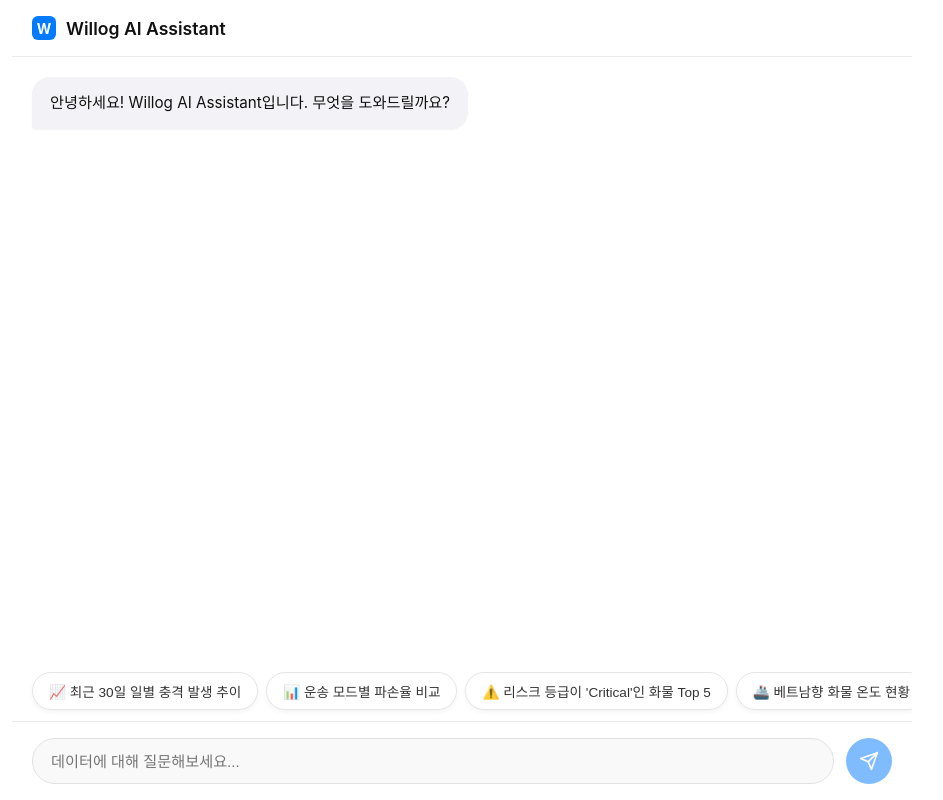
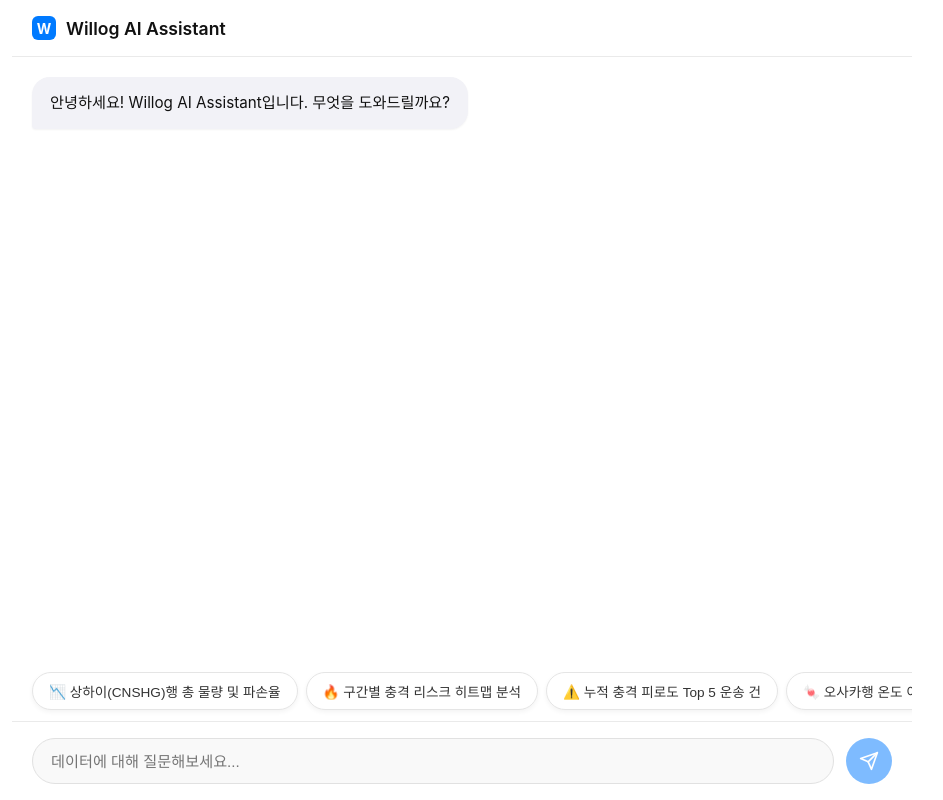
Before and after one commit to jace-jungsoohan/ds_intelligent_assistant, a Next.js app in the folder frontend/: page / in a window 1280 px wide. Shown: the whole page, without its empty margins (178-1121 px from the left). Built offline with nearby package versions, Linux system fonts and the light colour scheme.

Commit message:
fix: update suggested queries list and fix geospatial chart runtime crash

```diff
--- a/frontend/app/page.tsx
+++ b/frontend/app/page.tsx
@@ -2,11 +2,8 @@
 
 import React, { useState, useRef, useEffect } from 'react';
 import {
-    LineChart, Line, BarChart, Bar, XAxis, YAxis, CartesianGrid, Tooltip, Legend, ResponsiveContainer
+    LineChart, Line, BarChart, Bar, ScatterChart, Scatter, ZAxis, XAxis, YAxis, CartesianGrid, Tooltip, Legend, ResponsiveContainer
 } from 'recharts';
-// Lucide icons (available in package.json)
-// If build fails, we can fall back to emojis. But let's try emojis first to be safe as import might tricky if type definition missing.
-// Actually Step 2621 restored lucide-react. But to be safe and consistent with "system-ui" style, I will use Emojis for now.
 
 interface Message {
     role: 'user' | 'assistant';
@@ -17,11 +14,16 @@ interface Message {
 }
 
 const SUGGESTIONS = [
-    "📈 최근 30일 일별 충격 발생 추이",
-    "📊 운송 모드별 파손율 비교",
-    "⚠️ 리스크 등급이 'Critical'인 화물 Top 5",
-    "🚢 베트남향 화물 온도 현황",
-    "🗺️ 충격 리스크 히트맵"
+    "📉 상하이(CNSHG)행 총 물량 및 파손율",
+    "🔥 구간별 충격 리스크 히트맵 분석",
+    "⚠️ 누적 충격 피로도 Top 5 운송 건",
+    "🍬 오사카행 온도 이탈 평균 지속 시간",
+    "📊 포장 타입별 파손율 및 안전 점수 비교",
+    "🛳️ 해상 운송 중 5G 이상 충격 발생 비율",
+    "📍 베트남 경로 습도 취약 구간 분석",
+    "❄️ 영하 온도에서 발생한 충격 건수",
+    "🏆 운송사별 배송 품질 벤치마킹",
+    "🚨 최근 1주일 High Risk 등급 운송 건"
 ];
 
 export default function Home() {
@@ -81,6 +83,7 @@ export default function Home() {
         const numCol = columns.find(c => typeof data[0][c] === 'number');
         const catCol = columns.find(c => typeof data[0][c] === 'string');
 
+        // 1. Time Series (Line Chart)
         if (dateCol && numCol) {
             return (
                 <div style={{ height: 300, width: '100%', marginTop: 20 }}>
@@ -99,11 +102,15 @@ export default function Home() {
             );
         }
 
-        const latCol = columns.find(c => c.toLowerCase().includes('lat'));
-        const lonCol = columns.find(c => c.toLowerCase().includes('lon') || c.toLowerCase().includes('lng'));
+        // 2. Geospatial (Scatter Chart)
+        // Check for common Lat/Lon column names case-insensitively
+        const latCol = columns.find(c => /lat/i.test(c));
+        const lonCol = columns.find(c => /lon|lng/i.test(c));
 
         if (latCol && lonCol) {
             const valCol = columns.find(c => c !== latCol && c !== lonCol && typeof data[0][c] === 'number');
+
+            // Safe Scatter Configuration
             return (
                 <div style={{ height: 400, width: '100%', marginTop: 20 }}>
                     <h4 style={{ marginBottom: 10, color: '#444' }}>🗺️ Geospatial Distribution</h4>
@@ -111,9 +118,11 @@ export default function Home() {
                         <ResponsiveContainer width="100%" height="100%">
                             <ScatterChart margin={{ top: 20, right: 20, bottom: 20, left: 10 }}>
                                 <CartesianGrid strokeDasharray="3 3" />
-                                <XAxis type="number" dataKey={lonCol} name="Longitude" domain={['auto', 'auto']} fontSize={12} />
-                                <YAxis type="number" dataKey={latCol} name="Latitude" domain={['auto', 'auto']} fontSize={12} />
-                                <ZAxis type="number" dataKey={valCol || undefined} range={[60, 400]} name={valCol || "Value"} />
+                                <XAxis type="number" dataKey={lonCol} name="Longitude" domain={['auto', 'auto']} fontSize={12} unit="°" />
+                                <YAxis type="number" dataKey={latCol} name="Latitude" domain={['auto', 'auto']} fontSize={12} unit="°" />
+                                {valCol && (
+                                    <ZAxis type="number" dataKey={valCol} range={[60, 400]} name={valCol} />
+                                )}
                                 <Tooltip cursor={{ strokeDasharray: '3 3' }} contentStyle={{ borderRadius: 8 }} />
                                 <Legend />
                                 <Scatter name={valCol || "Locations"} data={data} fill="#ff7300" />
@@ -124,6 +133,7 @@ export default function Home() {
             );
         }
 
+        // 3. Comparison (Bar Chart)
         if (catCol && numCol) {
             return (
                 <div style={{ height: 300, width: '100%', marginTop: 20 }}>
```
